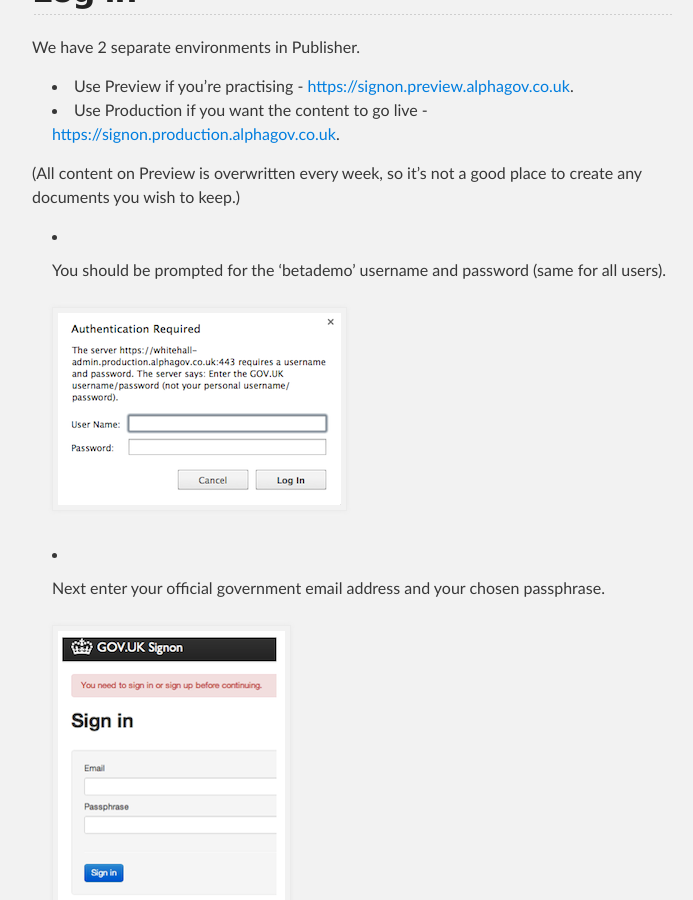
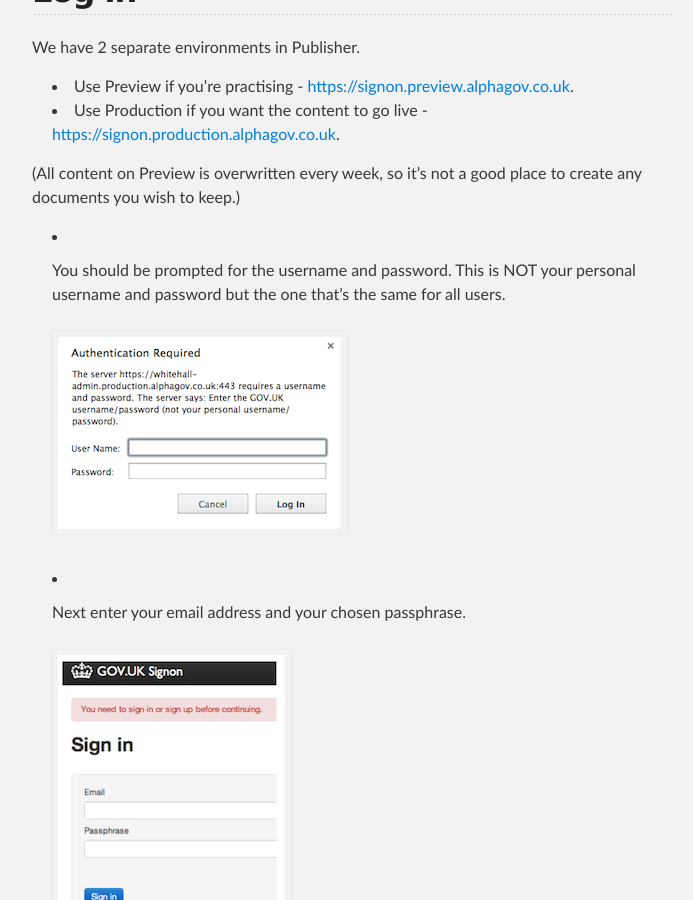
Before and after one commit to alphagov/inside-government-admin-guide, a Jekyll site: the page built from your-account/log-in.md, in a window 1280 px wide and 900 px high, scrolled down 345 px. Shown: the whole window, without its empty margins (288-981 px from the left). Built offline with Jekyll 4.4.1, drawn with Linux system fonts in a browser that asks for light colours.

Commit message:
Several - new pages, 2i

```diff
--- a/your-account/log-in.md
+++ b/your-account/log-in.md
@@ -13,11 +13,11 @@
 
 (All content on Preview is overwritten every week, so it's not a good place to create any documents you wish to keep.)
 
-* You should be prompted for the ‘betademo’ username and password (same for all users).
+* You should be prompted for the username and password. This is NOT your personal username and password but the one that's the same for all users.
 
    ![Get an account 5](get-an-account-5.png)
 
-* Next enter your official government email address and your chosen passphrase.
+* Next enter your email address and your chosen passphrase.
 
    ![Logging in 1](logging-in.png)
 
```
Also changed, not shown: creating-documents/add-remarks.md (added, +12 -0 lines), first-steps/top-navigation.md (+2 -2 lines), index.md (+2 -1 lines), workflow-content/limiting-access.md (+5 -5 lines), your-account/forgot-your-passphrase.md (+4 -2 lines), your-account/get-an-account.md (+1 -1 lines), creating-documents/add-remark-1.png (added).
